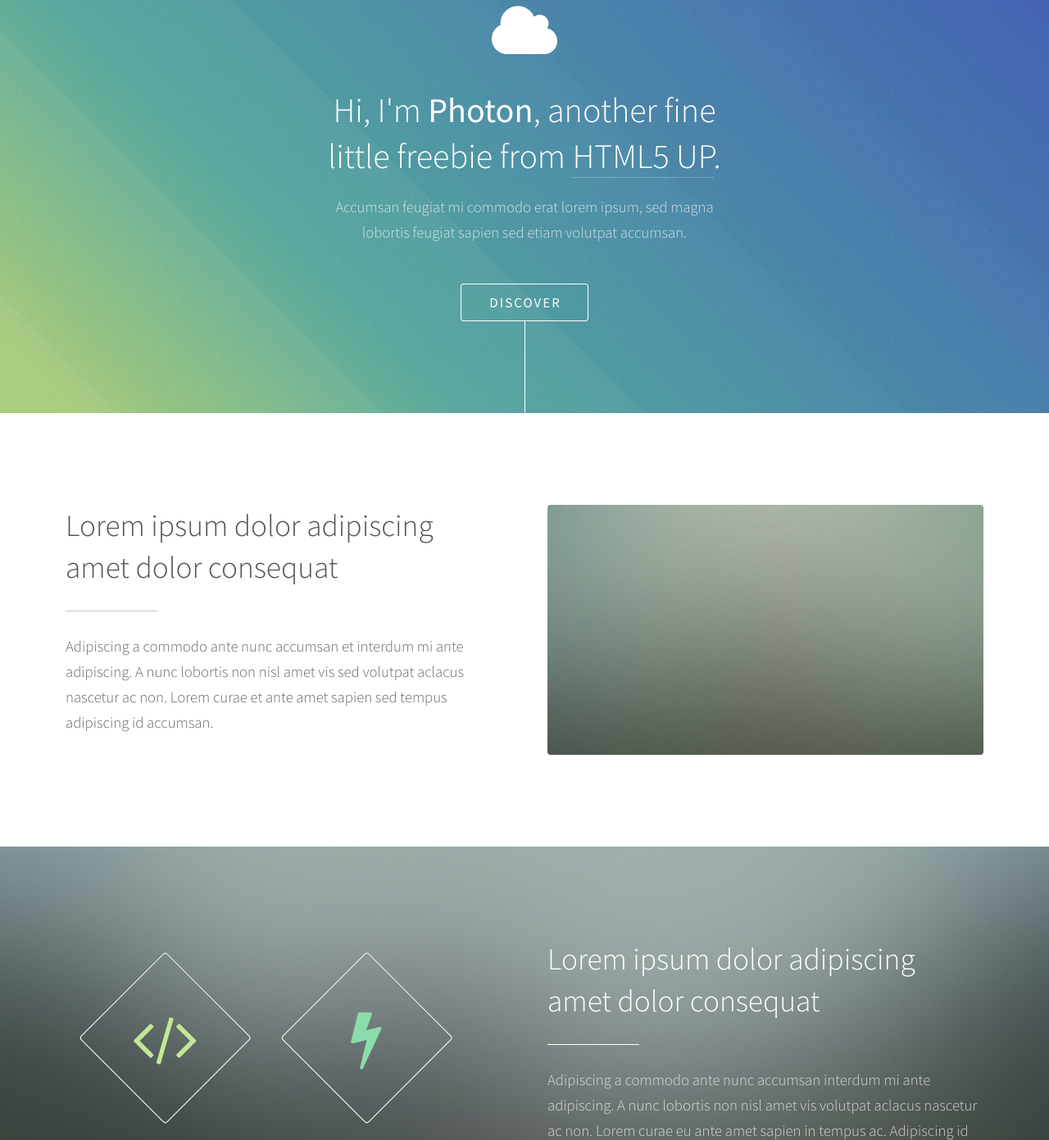
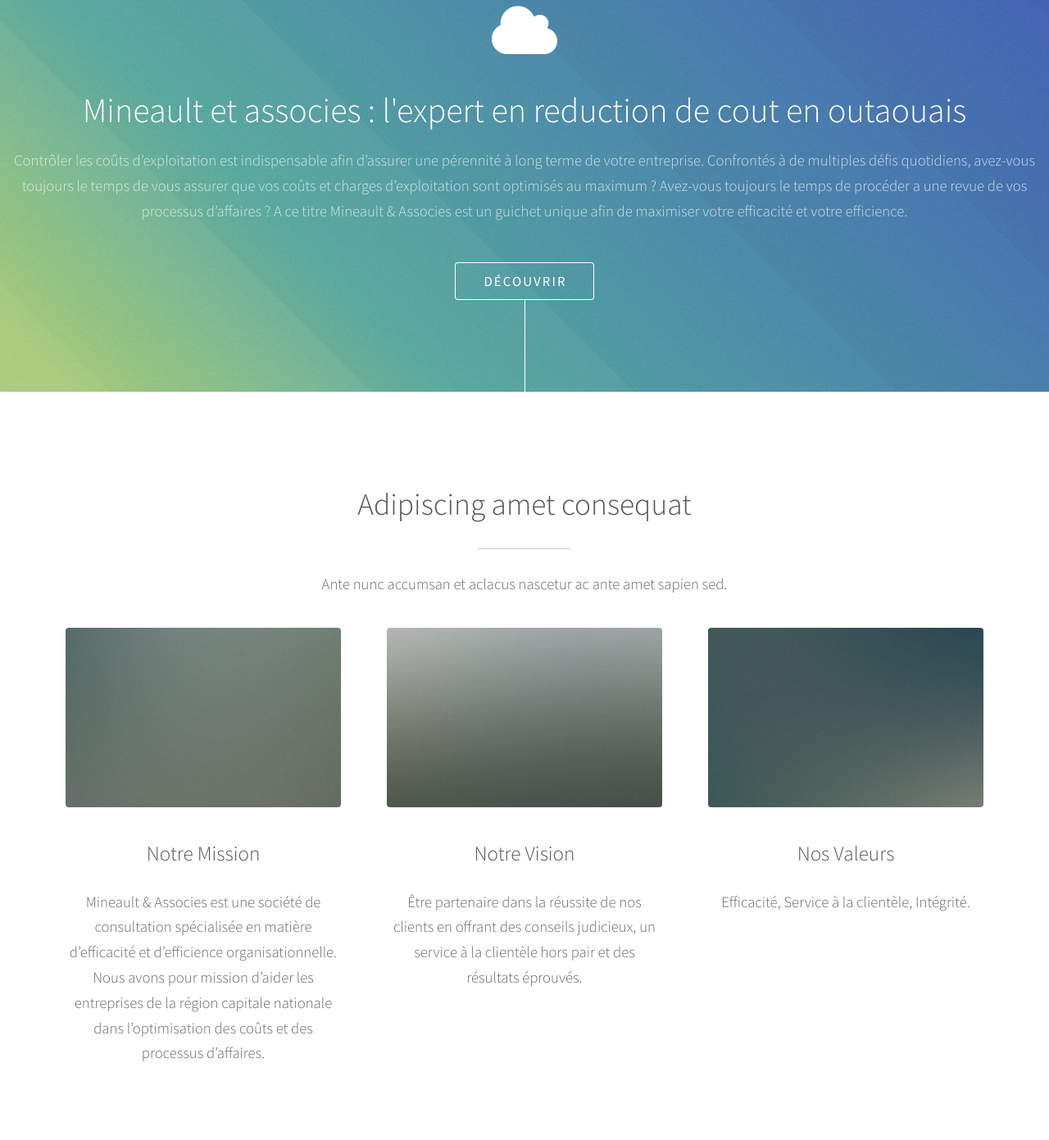
Before and after one commit to mineault/mineault.github.io, a plain HTML site: page index.html in a window 1280 px wide. Shown: the part 109-1500 px from the top of the page at 82% size. Drawn offline with Linux system fonts and the light colour scheme.

Commit message:
Text in (for real this time)

```diff
--- a/index.html
+++ b/index.html
@@ -6,7 +6,7 @@
 -->
 <html>
 	<head>
-		<title>Photon by HTML5 UP</title>
+		<title>Mineault et associes : l'expert en reduction de cout en outaouais</title>
 		<meta charset="utf-8" />
 		<meta name="viewport" content="width=device-width, initial-scale=1" />
 		<!--[if lte IE 8]><script src="assets/js/ie/html5shiv.js"></script><![endif]-->
@@ -20,17 +20,15 @@
 			<section id="header">
 				<div class="inner">
 					<span class="icon major fa-cloud"></span>
-					<h1>Hi, I'm <strong>Photon</strong>, another fine<br />
-					little freebie from <a href="http://html5up.net">HTML5 UP</a>.</h1>
-					<p>Accumsan feugiat mi commodo erat lorem ipsum, sed magna<br />
-					lobortis feugiat sapien sed etiam volutpat accumsan.</p>
+					<h1>Mineault et associes : l'expert en reduction de cout en outaouais</h1>
+					<p>Contrôler les coûts d’exploitation est indispensable afin d’assurer une pérennité à long terme de votre entreprise. Confrontés à de multiples défis quotidiens,  avez-vous toujours le temps de vous assurer que vos coûts et charges d’exploitation sont optimisés au maximum ? Avez-vous toujours le temps de  procéder a une revue de vos processus d’affaires ? A ce titre Mineault & Associes est un guichet unique afin de maximiser votre efficacité et votre efficience.</p>
 					<ul class="actions">
-						<li><a href="#one" class="button scrolly">Discover</a></li>
+						<li><a href="#one" class="button scrolly">D&eacute;couvrir</a></li>
 					</ul>
 				</div>
 			</section>
 
-		<!-- One -->
+		<!-- One
 			<section id="one" class="main style1">
 				<div class="container">
 					<div class="row 150%">
@@ -43,6 +41,43 @@
 						</div>
 						<div class="6u$ 12u$(medium) important(medium)">
 							<span class="image fit"><img src="images/pic01.jpg" alt="" /></span>
+						</div>
+					</div>
+				</div>
+			</section> -->
+
+		<!-- Three -->
+			<section id="three" class="main style1 special">
+				<div class="container">
+					<header class="major">
+						<h2>Adipiscing amet consequat</h2>
+					</header>
+					<p>Ante nunc accumsan et aclacus nascetur ac ante amet sapien sed.</p>
+					<div class="row 150%">
+						<div class="4u 12u$(medium)">
+							<span class="image fit"><img src="images/pic02.jpg" alt="" /></span>
+							<h3>Notre Mission</h3>
+							<p>Mineault & Associes est une société de consultation spécialisée en matière d’efficacité et d’efficience organisationnelle.  Nous avons pour mission d’aider les entreprises de la région capitale nationale dans l’optimisation des coûts et des processus d’affaires.</p>
+							<!--<ul class="actions">
+								<li><a href="#" class="button">More</a></li>
+							</ul>-->
+						</div>
+						<div class="4u 12u$(medium)">
+							<span class="image fit"><img src="images/pic03.jpg" alt="" /></span>
+							<h3>Notre Vision</h3>
+							<p>Être partenaire dans la réussite de nos clients en offrant des conseils judicieux, un service à la clientèle hors pair et des résultats éprouvés.
+</p>
+							<!--<ul class="actions">
+								<li><a href="#" class="button">More</a></li>
+							</ul>-->
+						</div>
+						<div class="4u$ 12u$(medium)">
+							<span class="image fit"><img src="images/pic04.jpg" alt="" /></span>
+							<h3>Nos Valeurs</h3>
+							<p>Efficacité, Service à la clientèle, Intégrité.</p>
+							<!--<ul class="actions">
+								<li><a href="#" class="button">More</a></li>
+							</ul>-->
 						</div>
 					</div>
 				</div>
@@ -455,7 +490,7 @@ print 'It took ' + i + ' iterations to sort the deck.';</code></pre>
 					<li><a href="#" class="icon alt fa-envelope"><span class="label">Email</span></a></li>
 				</ul>
 				<ul class="copyright">
-					<li>&copy; Untitled</li><li>Design: <a href="http://html5up.net">HTML5 UP</a></li>
+					<li>&copy; Mineault et associes : l'expert en reduction de cout en outaouais</li><li>Design: <a href="http://html5up.net">HTML5 UP</a></li>
 				</ul>
 			</section>
 
```
